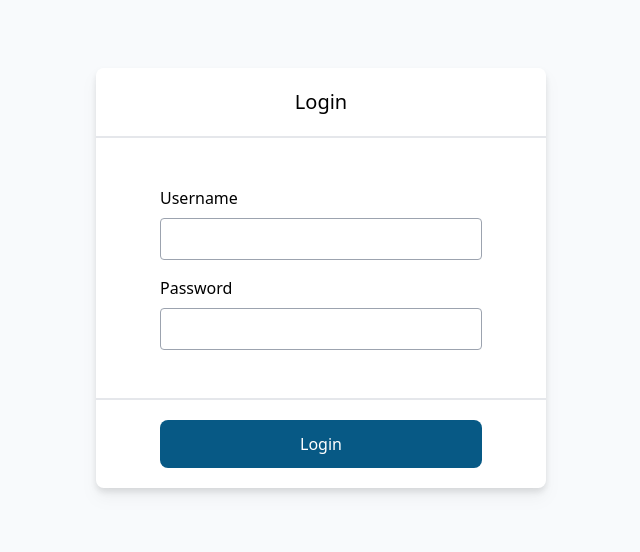
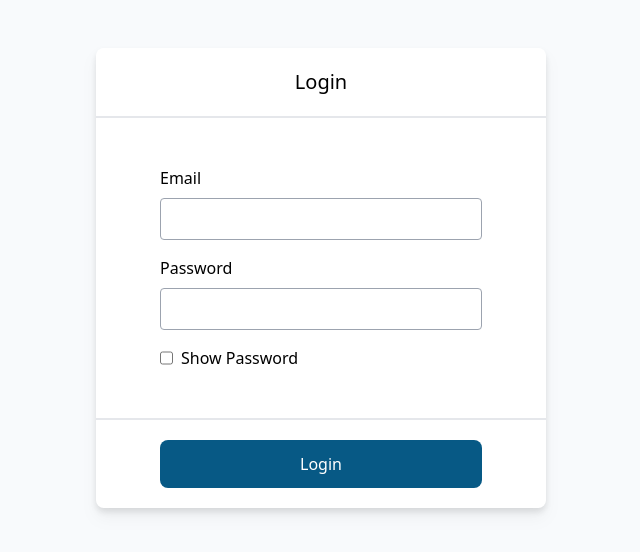
Before and after one commit to janbu12/restourant-project, a React (Vite) app in the folder frontend/: page /login in a window 1280 px wide. Shown: the part 122-674 px from the top of the page, without its empty margins (319-959 px from the left). Built offline with nearby package versions, Linux system fonts and the light colour scheme; no server answers.

Commit message:
add login to admin page

```diff
--- a/frontend/src/App.jsx
+++ b/frontend/src/App.jsx
@@ -3,6 +3,8 @@ import { BrowserRouter as Router, Routes, Route } from 'react-router-dom';
 import Login from './pages/login/Login';
 import Error from './error';
 import LandingPage from './pages/landing_page/LandingPage';
+import ProtectedRoute from './component/ProtectedRoute';
+import Admin from './pages/admin/Admin';
 
 const App = () => {
   return (
@@ -11,6 +13,7 @@ const App = () => {
         <Route path='/' element={<LandingPage />}/>
         <Route path='/login' element={<Login />}/>
         <Route path='*' element={<Error />} />
+        <Route path='/admin' exact element={<ProtectedRoute element={<Admin />} />} />
       </Routes>
     </Router>
   );
--- /dev/null
+++ b/frontend/src/component/ProtectedRoute.jsx
@@ -0,0 +1,16 @@
+import React from 'react';
+import { Navigate } from 'react-router-dom';
+
+const ProtectedRoute = ({ element }) => {
+ const accessToken = localStorage.getItem("accessToken");
+
+ console.log(accessToken)
+
+  if (!accessToken) {
+    return <Navigate to="/login" />;
+  }
+
+  return element;
+};
+
+export default ProtectedRoute;
--- /dev/null
+++ b/frontend/src/pages/admin/Admin.jsx
@@ -0,0 +1,31 @@
+import React from 'react'
+import { useNavigate } from 'react-router-dom';
+
+export default function Admin() {
+    const navigate = useNavigate();
+
+    const handleLogout = async () => {
+        const response = await fetch('http://localhost:3000/logout', {
+            method: 'POST',
+            headers: {
+            'Content-Type': 'application/json',
+            },
+        });
+
+        const result = await response.json();
+
+        if (response.ok) {
+            console.log('Logout successful');
+            localStorage.clear();
+            navigate('/login');
+        } else {
+            console.error('Logout failed:', result.error);
+        }
+    };
+  return (
+    <div>
+        Admin
+        <button onClick={handleLogout} className='button-alert-con'>Logout</button>
+    </div>
+  )
+}
--- a/frontend/src/pages/login/Login.jsx
+++ b/frontend/src/pages/login/Login.jsx
@@ -1,27 +1,99 @@
-import React from 'react'
+import React, { useState } from 'react';
+import { useNavigate } from 'react-router-dom';
+import supabase from '../../hooks/supabaseClient';
 
 export default function Login() {
+    const [email, setEmail] = useState('');
+    const [password, setPassword] = useState('');
+    const [typeOfPassword, setTypeOfPassword] = useState('password');
+    const [isLoading, setIsLoading] = useState(false);
+
+    const navigate = useNavigate();
+
+    const handleEmail = (e) => {
+        setEmail(e.target.value);
+    }
+
+    const handlePassword = (e) => {
+        setPassword(e.target.value);
+    }
+
+    const handleShowPassword = () => {
+        if (typeOfPassword === 'password') {
+            setTypeOfPassword('text');
+            } else {
+                setTypeOfPassword('password');
+            }
+        }
+
+    const handleClick = () => {
+        handleShowPassword();
+    }
+
+    const handleSubmit = async (e) => {
+        e.preventDefault();
+        const data = {
+            email: email,
+            password: password
+        }
+        setIsLoading(true);
+        const response = await fetch('http://localhost:3000/signin', {
+            method: 'POST',
+            headers: {
+                'Content-Type': 'application/json',
+            },
+            body: JSON.stringify(data)
+        });
+        const result = await response.json();
+        if (response.ok) {
+            const {accessToken, email, refreshToken} = result
+            localStorage.setItem('accessToken', accessToken);
+            localStorage.setItem('email', email);
+            localStorage.setItem('refreshToken', refreshToken);
+
+            navigate('/admin');
+            console.log(result);
+
+          } else {
+            alert('Invalid email or password');
+          }
+        setIsLoading(false);
+    }
+
   return (
     <div className='w-full h-screen bg-slate-50 flex justify-center items-center'>
-        <div
-            className='flex flex-col items-center w-auto phone:min-w-[90%] laptop:min-w-[450px] tablet:min-w-[70%] h-auto bg-white rounded-lg drop-shadow-lg gap-8'>
+        {isLoading ? (
+          <div className='flex justify-center items-center h-screen'>
+            <div className="animate-spin rounded-full h-12 w-12 border-t-2 border
+            -b-2 border-gray-900">
+              </div>
+          </div>
+        ) : (
+        <form
+            onSubmit={handleSubmit}
+            className='flex flex-col items-center w-auto phone:min-w-[90%] laptop:min-w-[450px] tablet:min-w-[70%] h-auto bg-white rounded-lg drop-shadow-lg gap-8'
+        >
             <div className='w-full border-b-2 py-5'>
                 <h2 className='text-center text-xl font-medium'>Login</h2>
             </div>
             <div className='flex flex-col w-full px-8 gap-4 laptop:my-4 laptop:px-16'>
                 <div className='flex flex-col gap-2'>
-                    <label htmlFor="">Username</label>
-                    <input type="text" className="w-full p-2 border border-gray-400 rounded" />
+                    <label htmlFor="">Email</label>
+                    <input type="email" value={email} onChange={handleEmail} className="w-full p-2 border border-gray-400 rounded" />
                 </div>
                 <div className='flex flex-col gap-2'>
                     <label htmlFor="">Password</label>
-                    <input type="password" className="w-full p-2 border border-gray-400 rounded" />
+                    <input type={typeOfPassword} value={password} onChange={handlePassword} className="w-full p-2 border border-gray-400 rounded" />
+                </div>
+                <div className='flex gap-2'>
+                        <input type="checkbox" className='hover:cursor-pointer' onClick={handleClick}/><label htmlFor="">Show Password</label>
                 </div>
             </div>
             <div className='flex w-full py-5 border-t-2'>
-                <button className='bg-sky-800 w-full mx-8 laptop:mx-16 text-white py-3 rounded-lg'>Login</button>
+                <button type='submit' className='bg-sky-800 w-full mx-8 laptop:mx-16 text-white py-3 rounded-lg'>Login</button>
             </div>
-        </div>
+        </form>
+        )}
     </div>
   )
 }
```
Also changed, not shown: 1 other file (tests, documents, lock files or other folders).
